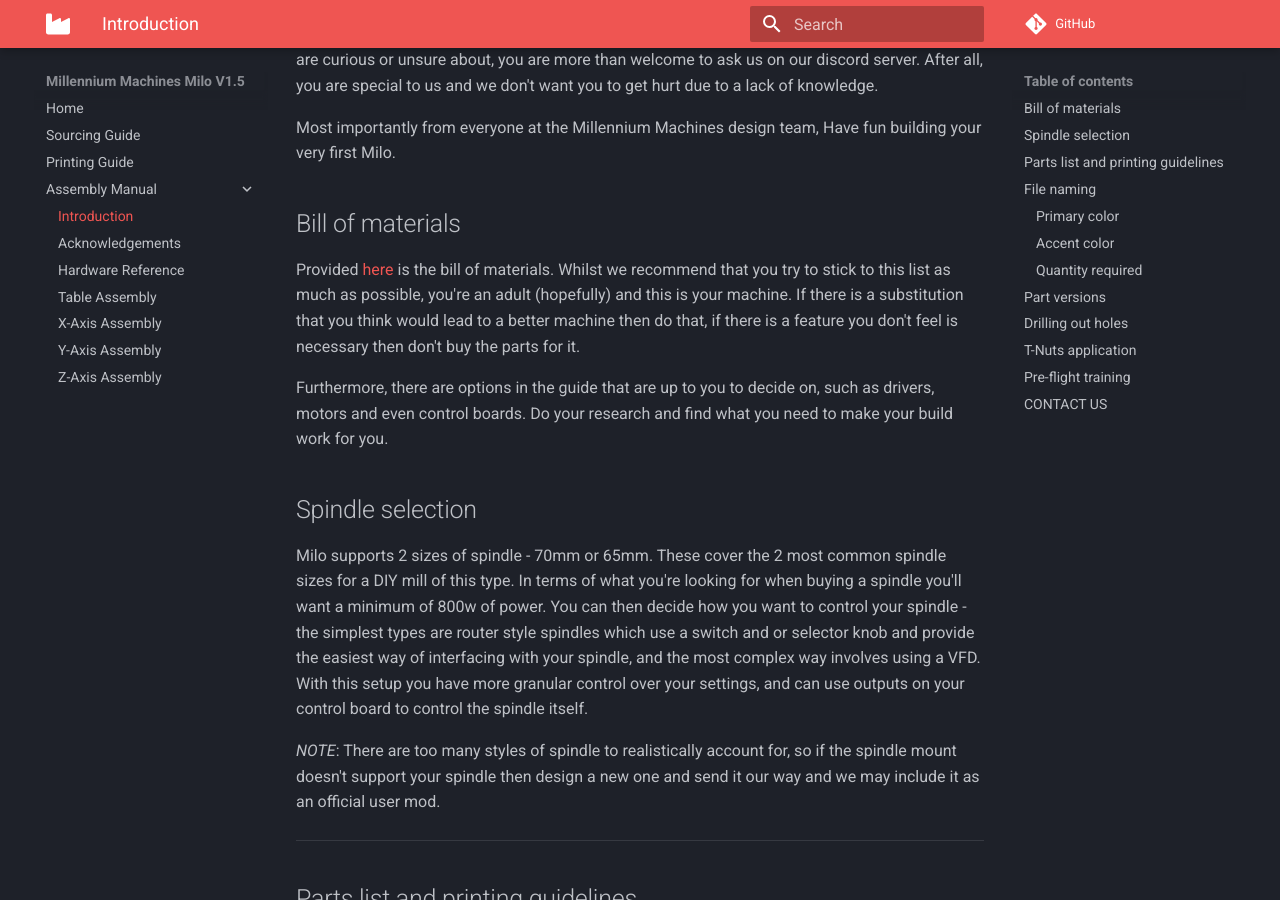
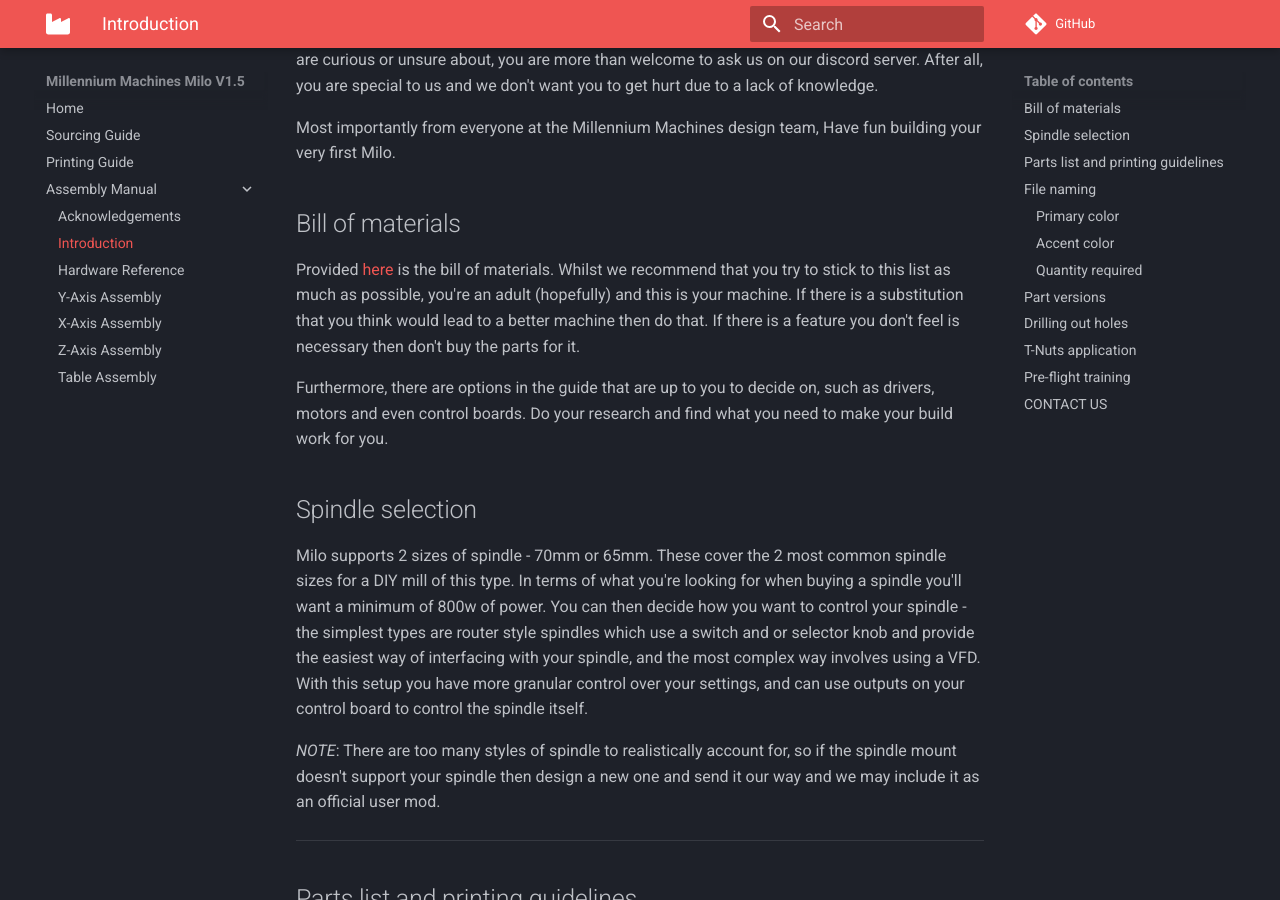
Before and after one commit to MillenniumMachines/Milo-v1.5, an MkDocs documentation site: the page built from docs/assembly_manual/chapters/introduction.md, in a window 1280 px wide and 900 px high, scrolled down 385 px. Built offline with MkDocs 1.6.1 and Material for MkDocs 9.7.7, drawn with Linux system fonts in a browser that asks for light colours; emoji names are drawn with the system emoji font; comment, search, counter and statistics services are not loaded.

```diff
--- a/docs/assembly_manual/chapters/introduction.md
+++ b/docs/assembly_manual/chapters/introduction.md
@@ -17,7 +17,7 @@
 
 ## Bill of materials
 
-Provided [here](../../bom/sourcing_guide.md) is the bill of materials. Whilst we recommend that you try to stick to this list as much as possible, you're an adult (hopefully) and this is your machine. If there is a substitution that you think would lead to a better machine then do that, if there is a feature you don't feel is necessary then don't buy the parts for it.
+Provided [here](../../bom/sourcing_guide.md) is the bill of materials. Whilst we recommend that you try to stick to this list as much as possible, you're an adult (hopefully) and this is your machine. If there is a substitution that you think would lead to a better machine then do that. If there is a feature you don't feel is necessary then don't buy the parts for it.
 
 Furthermore, there are options in the guide that are up to you to decide on, such as drivers, motors and even control boards. Do your research and find what you need to make your build work for you.
 
--- a/mkdocs.yml
+++ b/mkdocs.yml
@@ -5,13 +5,13 @@
   - Sourcing Guide: bom/sourcing_guide.md
   - Printing Guide: printing/print_guide.md
   - Assembly Manual:
+      - Acknowledgements: assembly_manual/chapters/acknowledgements.md
       - Introduction: assembly_manual/chapters/introduction.md
-      - Acknowledgements: assembly_manual/chapters/acknowledgements.md
       - Hardware Reference: assembly_manual/chapters/hardware_reference.md
+      - Y-Axis Assembly: assembly_manual/chapters/y_axis_assembly.md
+      - X-Axis Assembly: assembly_manual/chapters/x_axis_assembly.md
+      - Z-Axis Assembly: assembly_manual/chapters/z_axis_assembly.md
       - Table Assembly: assembly_manual/chapters/table_assembly.md
-      - X-Axis Assembly: assembly_manual/chapters/x_axis_assembly.md
-      - Y-Axis Assembly: assembly_manual/chapters/y_axis_assembly.md
-      - Z-Axis Assembly: assembly_manual/chapters/z_axis_assembly.md
 
 #extra_css:
 #  - stylesheets/extra.css
```
